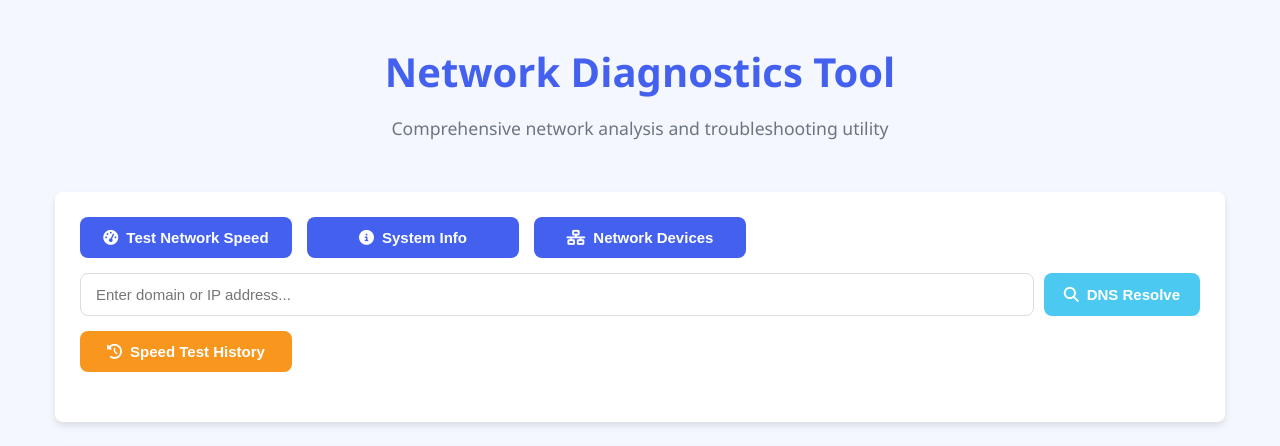
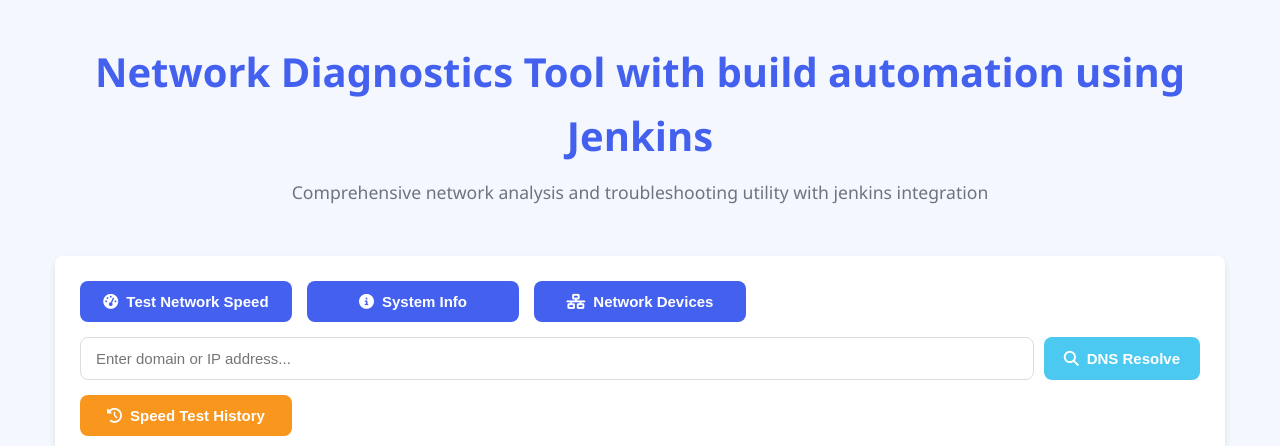
Before and after one commit to gh-Deepesh-N/network-diagnosis-, a Flask app: page / in a window 1280 px wide. Shown: the top 446 px of the page. Run offline with Flask 3, Linux system fonts and the light colour scheme.

Commit message:
title change

```diff
--- a/templates/index.html
+++ b/templates/index.html
@@ -250,8 +250,8 @@
 <body>
     <div class="container">
         <header>
-            <h1>Network Diagnostics Tool</h1>
-            <p class="subtitle">Comprehensive network analysis and troubleshooting utility</p>
+            <h1>Network Diagnostics Tool with build automation using Jenkins</h1>
+            <p class="subtitle">Comprehensive network analysis and troubleshooting utility with jenkins integration</p>
         </header>
 
         <div class="card">
```
